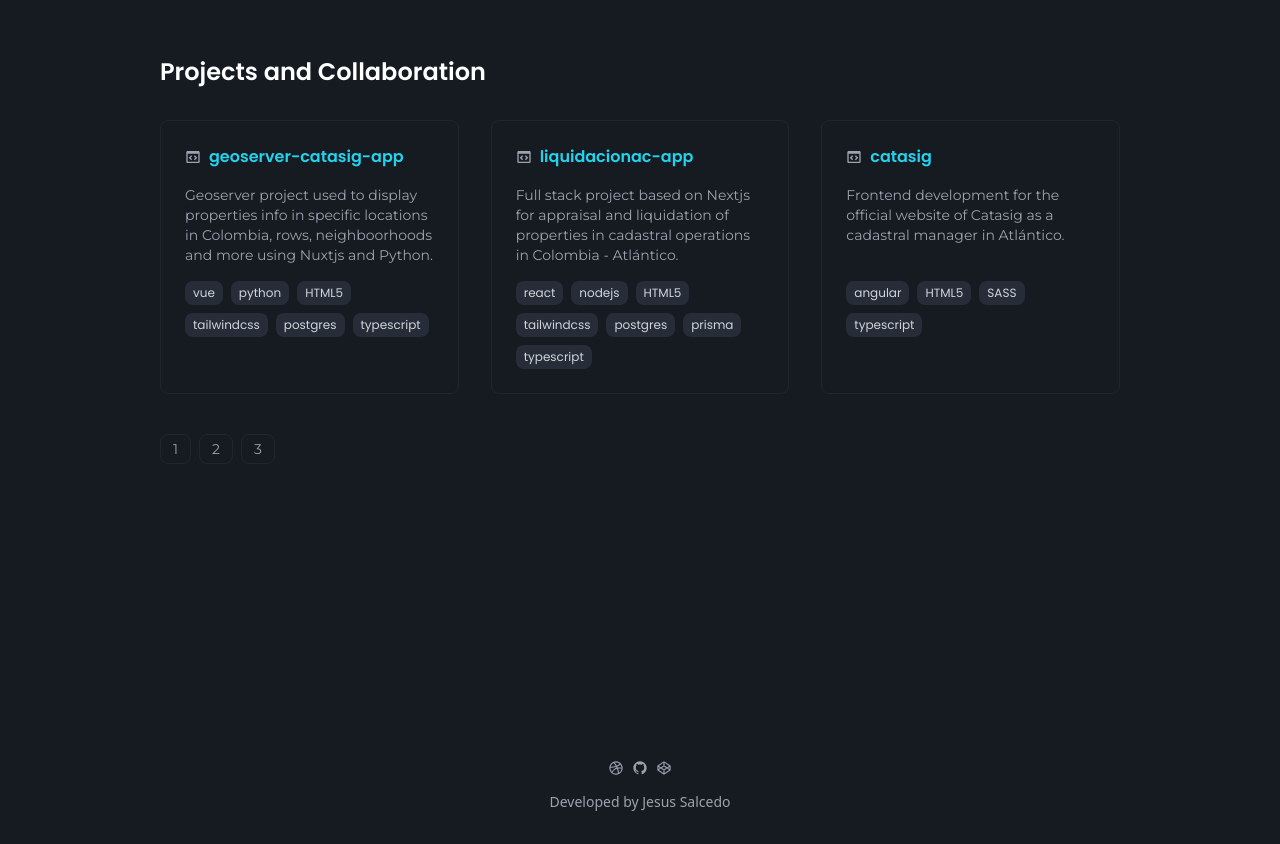
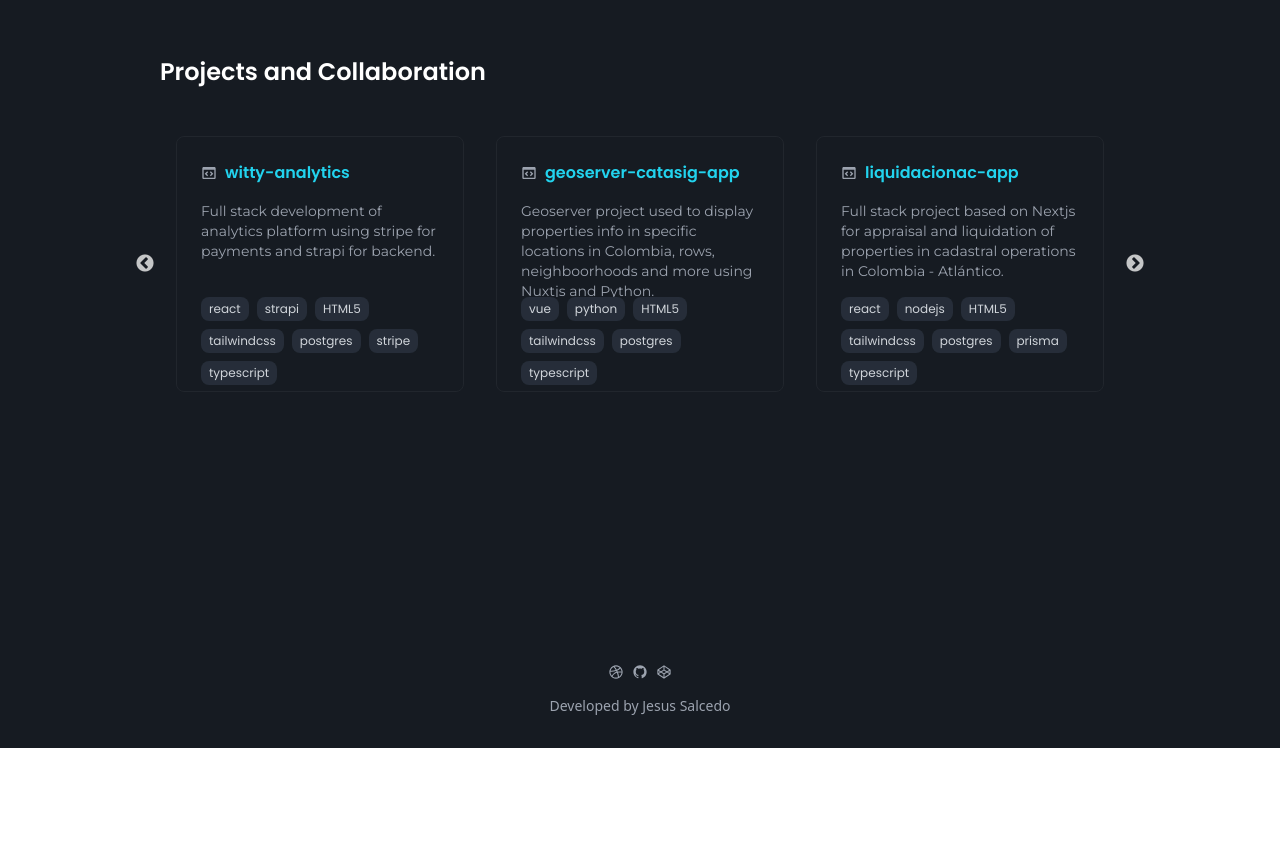
Before and after one commit to kur0bai/kur0bai.github.io, a Next.js app: page / in a window 1280 px wide. Shown: the part 1720-2564 px from the top of the page. After the commit the page ends 2468 px from the top, so only its background shows below. Built offline with nearby package versions, Linux system fonts and the light colour scheme.

Commit message:
feat: Added animations and change curriculum

```diff
--- a/package.json
+++ b/package.json
@@ -21,16 +21,20 @@
     "classnames": "^2.3.2",
     "eslint": "8.36.0",
     "eslint-config-next": "13.2.4",
+    "framer-motion": "^10.16.0",
     "next": "13.2.4",
     "react": "18.2.0",
     "react-dom": "18.2.0",
     "react-icons": "^4.10.1",
+    "react-slick": "^0.29.0",
     "react-type-animation": "^2.1.2",
+    "slick-carousel": "^1.8.1",
     "typescript": "5.0.2",
     "uuid": "^9.0.0",
     "zustand": "^4.3.8"
   },
   "devDependencies": {
+    "@types/react-slick": "^0.23.10",
     "@types/uuid": "^9.0.2",
     "autoprefixer": "^10.4.14",
     "postcss": "^8.4.21",
--- a/src/components/About.tsx
+++ b/src/components/About.tsx
@@ -1,4 +1,3 @@
-import { bodyFont, titleFont, titleFontBold } from "@/utils/fonts";
 import React from "react";
 import { Montserrat, Poppins } from "next/font/google";
 const poppins = Poppins({
--- /dev/null
+++ b/src/components/Motion.tsx
@@ -0,0 +1,26 @@
+import { motion } from "framer-motion";
+import React, { ReactNode } from "react";
+
+interface MotionProps {
+  children: ReactNode;
+}
+
+export default function Motion({ children }: MotionProps) {
+  console.log("Motion is here");
+  const variants = {
+    hidden: { opacity: 0, x: -200, y: 0 },
+    enter: { opacity: 1, x: 0, y: 0 },
+    exit: { opacity: 0, x: 0, y: -100 },
+  };
+  return (
+    <motion.main
+      variants={variants} // Pass the variant object into Framer Motion
+      initial="hidden" // Set the initial state to variants.hidden
+      animate="enter" // Animated state to variants.enter
+      exit="exit" // Exit state (used later) to variants.exit
+      transition={{ type: "linear" }} // Set the transition to linear
+    >
+      {children}
+    </motion.main>
+  );
+}
--- a/src/components/Profile.tsx
+++ b/src/components/Profile.tsx
@@ -1,9 +1,9 @@
 import React from "react";
 import Image from "next/image";
 import { TypeAnimation } from "react-type-animation";
-import Button from "./Button";
 import { Montserrat, Poppins } from "next/font/google";
 import CustomLink from "./CustomLink";
+import Motion from "./Motion";
 const poppins = Poppins({
   weight: ["300", "400", "600"],
   subsets: ["latin"],
@@ -12,6 +12,7 @@ const montserrat = Montserrat({ weight: "400", subsets: ["latin"] });
 
 export default function Profile() {
   return (
+    <Motion>
       <div className="h-screen py-40" id="profile">
         <div className="grid gap-10 md:flex lg:flex lg:gap-10">
           <div className="w-full lg:w-1/2">
@@ -43,7 +44,7 @@ export default function Profile() {
               type="button"
               color="primary"
               fullWidth={false}
-            href="/curriculum2023jul.pdf"
+              href="/curriculum.pdf"
             >
               Download CV
             </CustomLink>
@@ -61,5 +62,6 @@ export default function Profile() {
           </div>
         </div>
       </div>
+    </Motion>
   );
 }
--- a/src/components/Projects.tsx
+++ b/src/components/Projects.tsx
@@ -1,9 +1,11 @@
-import { bodyFont, titleFont, titleFontBold } from "@/utils/fonts";
-import React, { useEffect, useRef, useState } from "react";
+import React, { useEffect, useState } from "react";
 import { v4 as uuid } from "uuid";
 import { BiCodeBlock } from "react-icons/bi";
-import Paginate from "./Paginate";
 import { Montserrat, Poppins } from "next/font/google";
+import "slick-carousel/slick/slick.css";
+import "slick-carousel/slick/slick-theme.css";
+import Slider from "react-slick";
+import Link from "next/link";
 const poppins = Poppins({
   weight: ["300", "600"],
   subsets: ["latin"],
@@ -21,8 +23,24 @@ interface ProjectCardProps {
 }
 
 export default function Projects() {
-  /* Main object with different projects */
+  // Main object with different projects
   const projects = [
+    {
+      id: uuid(),
+      name: "witty-analytics",
+      description:
+        "Full stack development of analytics platform using stripe for payments and strapi for backend.",
+      tags: [
+        { name: "react" },
+        { name: "strapi" },
+        { name: "HTML5" },
+        { name: "tailwindcss" },
+        { name: "postgres" },
+        { name: "stripe" },
+        { name: "typescript" },
+      ],
+      link: "",
+    },
     {
       id: uuid(),
       name: "geoserver-catasig-app",
@@ -65,7 +83,7 @@ export default function Projects() {
         { name: "SASS" },
         { name: "typescript" },
       ],
-      link: "",
+      link: "https://www.catasig.gov.co/",
     },
     {
       id: uuid(),
@@ -93,7 +111,7 @@ export default function Projects() {
         { name: "codeigniter" },
         { name: "mysql" },
       ],
-      link: "",
+      link: "https://www.instagram.com/mrcakebq/?hl=es",
     },
     {
       id: uuid(),
@@ -107,13 +125,13 @@ export default function Projects() {
         { name: "materialize" },
         { name: "CSS3" },
       ],
-      link: "",
+      link: "https://jesusdsg.github.io/note-calculator/",
     },
     {
       id: uuid(),
       name: "sied-met-at-cal",
       description:
-        "Monoproject based in .Net Framework using Devexpress framework for the management of medical equipment and schedules in hospitals.",
+        "Monoproject based in .Net Framework using Devexpress framework for the management of medical equipment in hospitals.",
       tags: [
         { name: "devxpress" },
         { name: "c#" },
@@ -126,7 +144,7 @@ export default function Projects() {
     },
     {
       id: uuid(),
-      name: "admisalud-medical-at-home",
+      name: "admisalud-med-at-home",
       description:
         "Monoproject based in .Net Framework using Devexpress framework for the management of medical functions in hospital.",
       tags: [
@@ -154,22 +172,14 @@ export default function Projects() {
     },
   ];
 
-  const [currentPage, setCurrentPage] = useState(1);
-  const [projectsPerPage] = useState<number>(3);
-  const indexOfLastPost = currentPage * projectsPerPage;
-  const indexOfFirstPost = indexOfLastPost - projectsPerPage;
-  /* Array where only the current items will be displayed */
-  const currentProjects = projects.slice(indexOfFirstPost, indexOfLastPost);
-
-  const paginate = (pageNumber: number) => {
-    setCurrentPage(pageNumber);
-  };
-
-  /* Project card */
+  /*
+  Project card
+  */
   const ProjectCard = ({ project }: ProjectCardProps) => {
     return (
+      <Link href={project.link}>
         <div
-        className="px-6 py-6 border border-secondary-dark rounded-lg
+          className="lg:h-64 m-4 px-6 py-6 border border-secondary-dark rounded-lg
       hover:bg-secondary-dark hover:border-gray-700 duration-300 cursor-pointer"
         >
           <div className="flex items-center gap-2">
@@ -200,11 +210,37 @@ export default function Projects() {
             })}
           </div>
         </div>
+      </Link>
     );
   };
 
-  /* Projects list */
-  const listProjects = currentProjects.map(
+  const [windowWidth, setWindowWidth] = useState(1366);
+  var settings = {
+    dots: false,
+    infinite: true,
+    speed: 500,
+    slidesToShow: 3,
+    slidesToScroll: 1,
+    centerMode: false,
+    vertical: windowWidth > 600 ? false : true,
+  };
+
+  useEffect(() => {
+    const handleWindowResize = () => {
+      setWindowWidth(window.innerWidth);
+    };
+
+    window.addEventListener("resize", handleWindowResize);
+
+    return () => {
+      window.removeEventListener("resize", handleWindowResize);
+    };
+  });
+
+  /*
+  Projects list
+  */
+  const listProjects = projects.map(
     (project: {
       id: string;
       name: string;
@@ -223,12 +259,9 @@ export default function Projects() {
         Projects and Collaboration
       </h3>
       <div className="py-8">
-        <div className="grid lg:grid-cols-3 gap-8">{listProjects}</div>{" "}
-        <Paginate
-          postsPerPage={projectsPerPage}
-          totalPosts={projects.length}
-          paginate={paginate}
-        />
+        <Slider {...settings} className="grid">
+          {listProjects}
+        </Slider>
       </div>
     </div>
   );
--- a/src/pages/_app.tsx
+++ b/src/pages/_app.tsx
@@ -1,6 +1,15 @@
-import '@/styles/globals.css'
-import type { AppProps } from 'next/app'
+import "@/styles/globals.css";
+import { AnimatePresence } from "framer-motion";
+import type { AppProps } from "next/app";
 
 export default function App({ Component, pageProps }: AppProps) {
-  return <Component {...pageProps} />
+  return (
+    <AnimatePresence
+      mode="wait"
+      initial={false}
+      onExitComplete={() => window.scrollTo(0, 0)}
+    >
+      <Component {...pageProps} />
+    </AnimatePresence>
+  );
 }
```
Also changed, not shown: 2 other files (tests, documents, lock files or other folders). Lines whose indentation alone changed are shown as unchanged.
